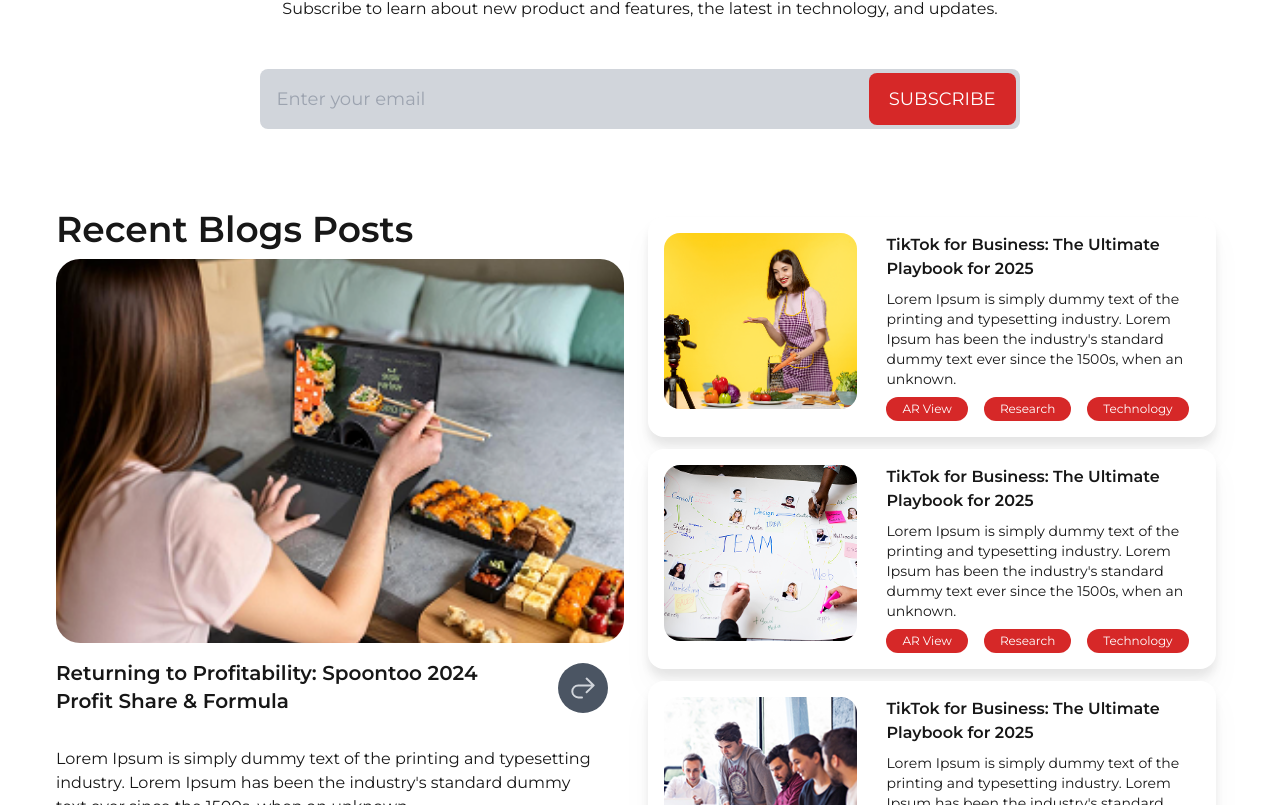
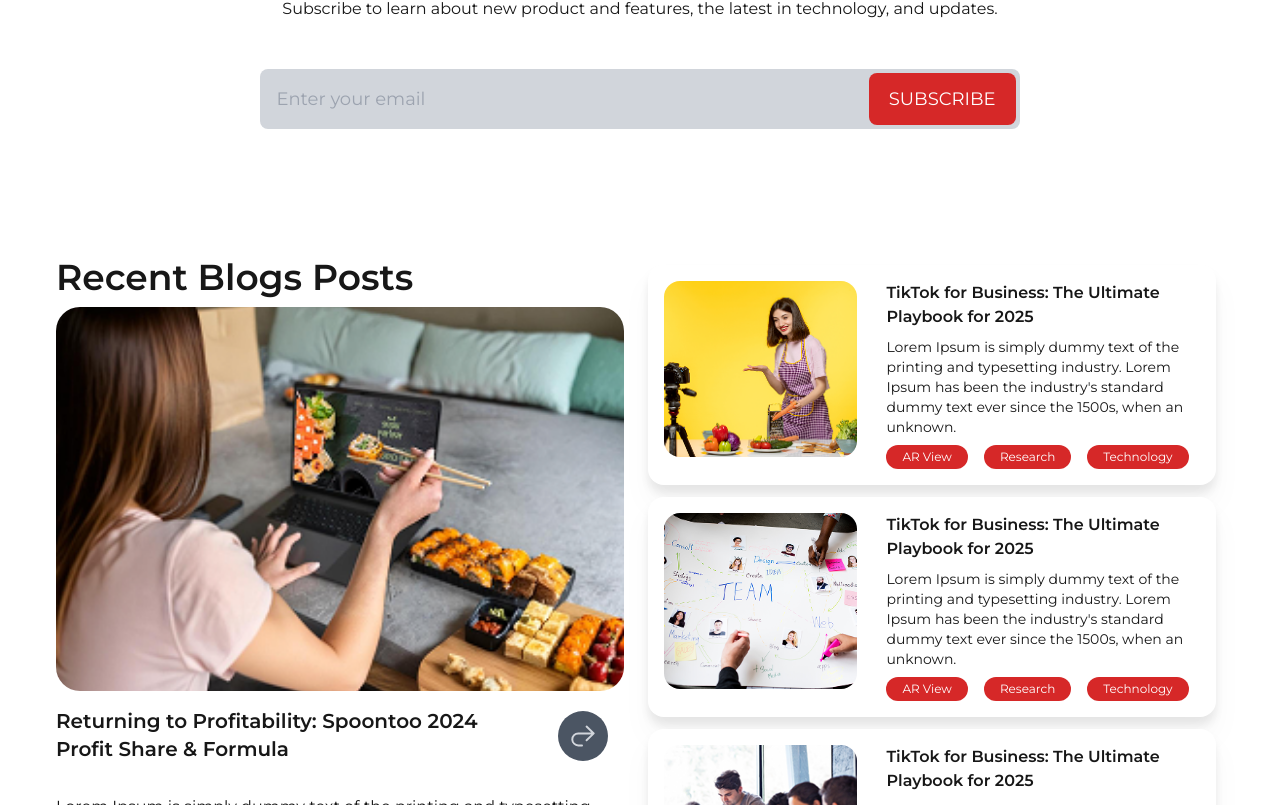
Before and after one commit to sudipblownfuse/spoontoo-dev, a Next.js app: page /blog in a window 1280 px wide. Shown: the part 195-1000 px from the top of the page. Built offline with nearby package versions, Linux system fonts and the light colour scheme.

Commit message:
minor update in the highlighted blog section

```diff
--- a/components/BlogComponents/RecentBlogSec.jsx
+++ b/components/BlogComponents/RecentBlogSec.jsx
@@ -10,12 +10,12 @@ const RecentBlogSec = ({ recentBlogs }) => {
   const otherRecentBlogs = recentBlogs.slice(1, 4);
 
   return (
-    <section className="w-full h-auto pt-20 pb-10">
+    <section className="w-full h-auto pt-32 pb-10">
       <div className="w-full width-container relative mx-auto px-14 flex flex-col items-center">
         {/* Heading */}
         <div className="absolute w-full px-14">
           <motion.h2
-          className="w-full text-4xl font-semibold text-start"
+            className="w-full relative text-4xl font-semibold text-start"
             initial={{ y: 50, opacity: 0 }}
             whileInView={{ y: 0, opacity: 1 }}
             transition={{ duration: 0.5, ease: "easeOut", delay: 0.1 }}
@@ -78,7 +78,19 @@ const RecentBlogSec = ({ recentBlogs }) => {
                   </p>
                 ))}
               </motion.div>
-              <HiMiniArrowUturnRight size={50} className="absolute p-3 rounded-full text-gray-300 bg-gray-600 top-5 right-4 cursor-pointer transform transition-all hover:bg-black hover:text-secondary duration-300 ease-in-out" />
+              <motion.div
+              className="absolute top-5 right-4"
+              initial={{ y: 50, opacity: 0 }}
+              whileInView={{ y: 0, opacity: 1 }}
+              transition={{ duration: 0.5, ease: "easeOut", delay: 0.1 }}
+              viewport={{ once: true, amount: 0.5 }}
+              >
+              <HiMiniArrowUturnRight
+                size={50}
+                className="relative p-3 rounded-full text-gray-300 bg-gray-600  cursor-pointer
+                transform transition-all hover:bg-black hover:text-secondary duration-300 ease-in-out"
+              />
+              </motion.div>
             </div>
           </div>
 
@@ -97,7 +109,10 @@ const RecentBlogSec = ({ recentBlogs }) => {
                   delay: index * 0.2,
                 }}
                 viewport={{ once: true }}
-                whileHover={{ scale: 1.05, boxShadow: "0px 10px 20px rgba(0, 0, 0, 0.25)" }}
+                whileHover={{
+                  scale: 1.05,
+                  boxShadow: "0px 10px 20px rgba(0, 0, 0, 0.25)",
+                }}
               >
                 {/* image */}
                 <div className="w-[36%] h-44 object-cover rounded-2xl">
```
Lines whose indentation alone changed are shown as unchanged.
